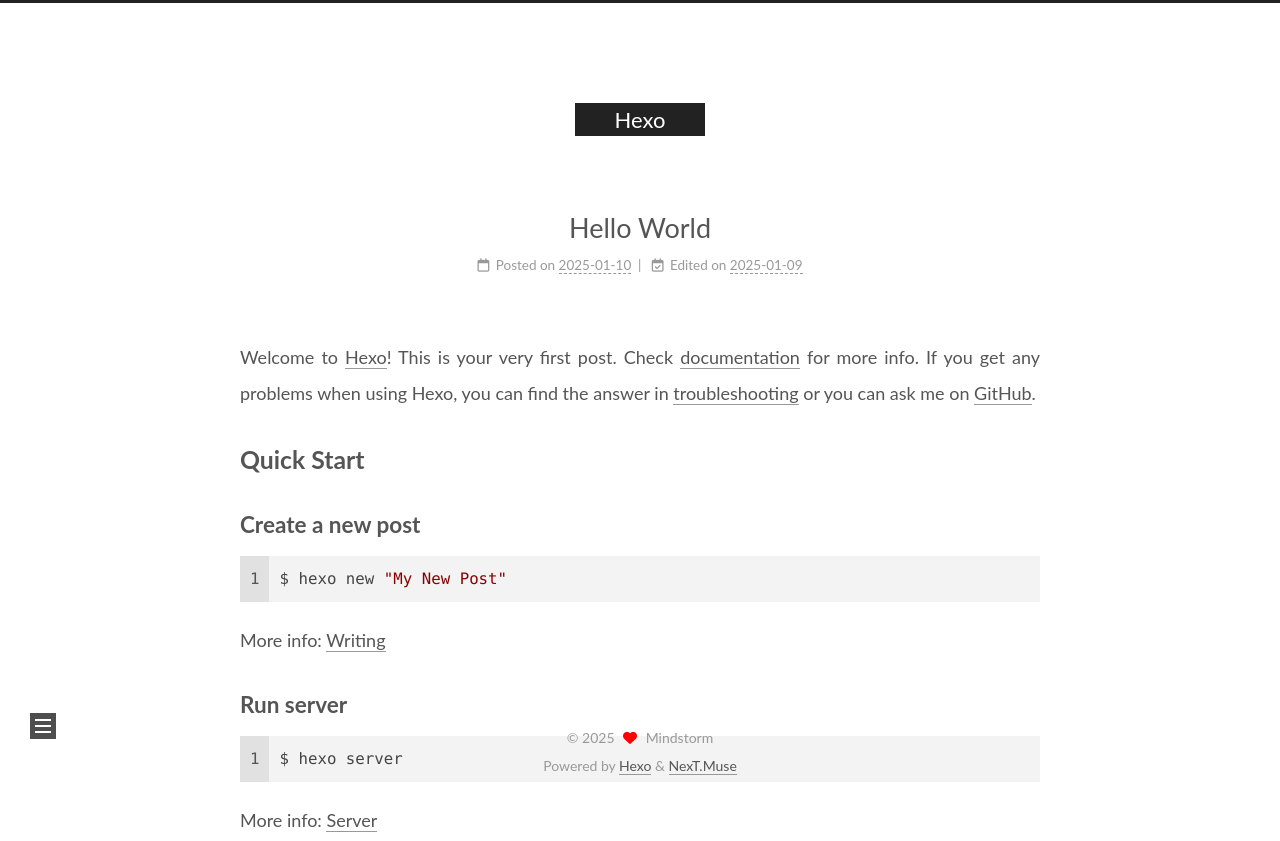
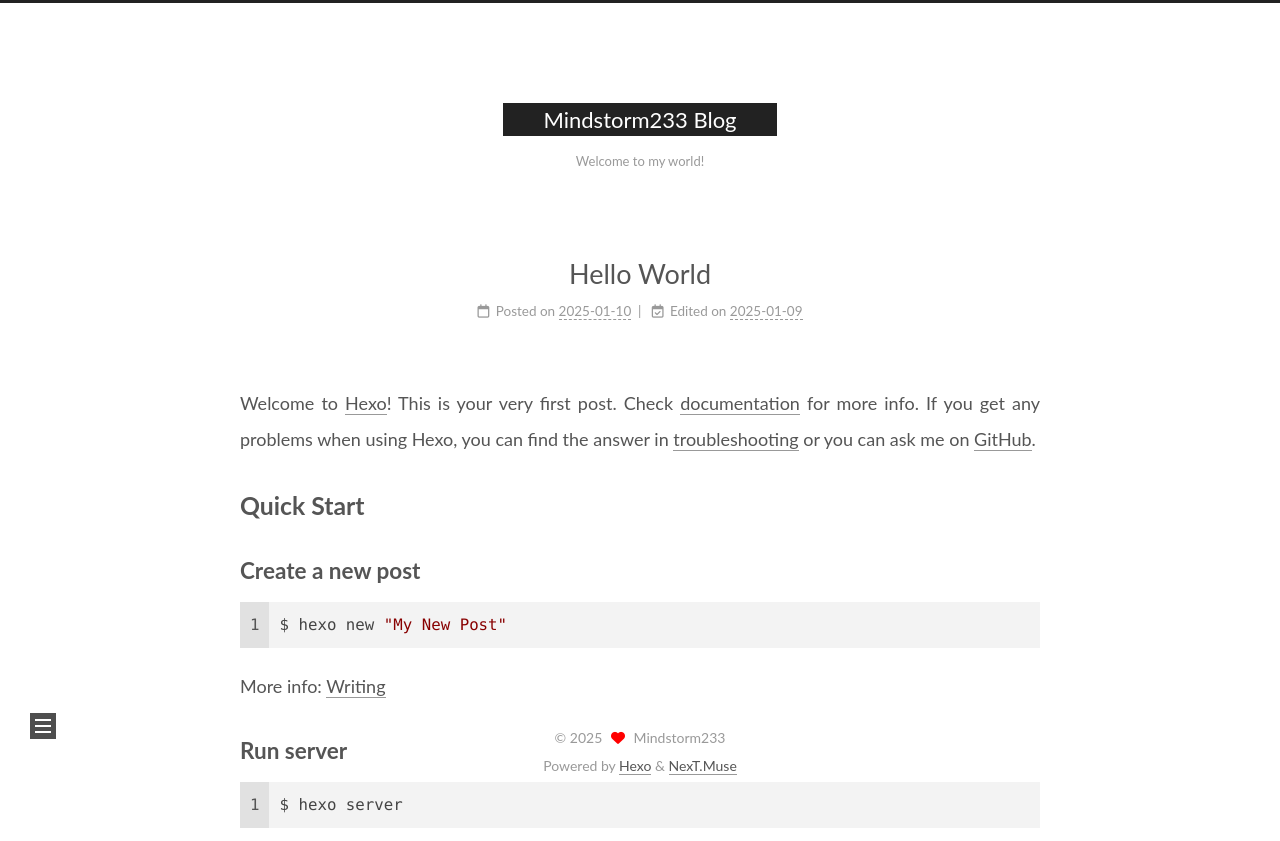
Before and after one commit to Mindstorm233/mindstorm233.github.io, a plain HTML site: page index.html in a window 1280 px wide. Shown: the top 841 px of the page. Drawn offline with nearby package versions, Linux system fonts and the light colour scheme.

Commit message:
Site updated: 2025-01-12 22:09:29

```diff
--- a/css/main.css
+++ b/css/main.css
@@ -1223,7 +1223,7 @@ pre code {
   vertical-align: middle;
 }
 .links-of-author a::before {
-  background: #e545ff;
+  background: #ddffeb;
   display: inline-block;
   margin-right: 3px;
   transform: translateY(-2px);
--- a/index.html
+++ b/index.html
@@ -17,26 +17,26 @@
 <link rel="stylesheet" href="https://cdnjs.cloudflare.com/ajax/libs/font-awesome/6.7.2/css/all.min.css" integrity="sha256-dABdfBfUoC8vJUBOwGVdm8L9qlMWaHTIfXt+7GnZCIo=" crossorigin="anonymous">
   <link rel="stylesheet" href="https://cdnjs.cloudflare.com/ajax/libs/animate.css/3.1.1/animate.min.css" integrity="sha256-PR7ttpcvz8qrF57fur/yAx1qXMFJeJFiA6pSzWi0OIE=" crossorigin="anonymous">
 
-<script class="next-config" data-name="main" type="application/json">{"hostname":"example.com","root":"/","images":"/images","scheme":"Muse","darkmode":false,"version":"8.22.0","exturl":false,"sidebar":{"position":"left","width_expanded":320,"width_dual_column":240,"display":"post","padding":18,"offset":12},"hljswrap":true,"copycode":{"enable":false,"style":null},"fold":{"enable":false,"height":500},"bookmark":{"enable":false,"color":"#222","save":"auto"},"mediumzoom":false,"lazyload":false,"pangu":false,"comments":{"style":"tabs","active":null,"storage":true,"lazyload":false,"nav":null},"stickytabs":false,"motion":{"enable":true,"async":false,"duration":200,"transition":{"menu_item":"fadeInDown","post_block":"fadeIn","post_header":"fadeInDown","post_body":"fadeInDown","coll_header":"fadeInLeft","sidebar":"fadeInUp"}},"i18n":{"placeholder":"Searching...","empty":"We didn't find any results for the search: ${query}","hits_time":"${hits} results found in ${time} ms","hits":"${hits} results found"}}</script><script src="/js/config.js"></script>
+<script class="next-config" data-name="main" type="application/json">{"hostname":"mindstorm233.github.io","root":"/","images":"/images","scheme":"Muse","darkmode":false,"version":"8.22.0","exturl":false,"sidebar":{"position":"left","width_expanded":320,"width_dual_column":240,"display":"post","padding":18,"offset":12},"hljswrap":true,"copycode":{"enable":false,"style":null},"fold":{"enable":false,"height":500},"bookmark":{"enable":false,"color":"#222","save":"auto"},"mediumzoom":false,"lazyload":false,"pangu":false,"comments":{"style":"tabs","active":null,"storage":true,"lazyload":false,"nav":null},"stickytabs":false,"motion":{"enable":true,"async":false,"duration":200,"transition":{"menu_item":"fadeInDown","post_block":"fadeIn","post_header":"fadeInDown","post_body":"fadeInDown","coll_header":"fadeInLeft","sidebar":"fadeInUp"}},"i18n":{"placeholder":"Searching...","empty":"We didn't find any results for the search: ${query}","hits_time":"${hits} results found in ${time} ms","hits":"${hits} results found"}}</script><script src="/js/config.js"></script>
 
     <meta name="description" content="Trying to be somebody">
 <meta property="og:type" content="website">
-<meta property="og:title" content="Hexo">
-<meta property="og:url" content="http://example.com/index.html">
-<meta property="og:site_name" content="Hexo">
+<meta property="og:title" content="Mindstorm233 Blog">
+<meta property="og:url" content="https://mindstorm233.github.io/index.html">
+<meta property="og:site_name" content="Mindstorm233 Blog">
 <meta property="og:description" content="Trying to be somebody">
 <meta property="og:locale" content="en_US">
-<meta property="article:author" content="Mindstorm">
+<meta property="article:author" content="Mindstorm233">
 <meta name="twitter:card" content="summary">
 
 
-<link rel="canonical" href="http://example.com/">
+<link rel="canonical" href="https://mindstorm233.github.io/">
 
 
 <script class="next-config" data-name="page" type="application/json">{"sidebar":"","isHome":true,"isPost":false,"lang":"en","comments":"","permalink":"","path":"index.html","title":""}</script>
 
 <script class="next-config" data-name="calendar" type="application/json">""</script>
-<title>Hexo</title>
+<title>Mindstorm233 Blog</title>
 
 
 
@@ -66,9 +66,10 @@
 
     <a href="/" class="brand" rel="start">
       <i class="logo-line"></i>
-      <h1 class="site-title">Hexo</h1>
+      <h1 class="site-title">Mindstorm233 Blog</h1>
       <i class="logo-line"></i>
     </a>
+      <p class="site-subtitle" itemprop="description">Welcome to my world!</p>
   </div>
 
   <div class="site-nav-right">
@@ -106,7 +107,7 @@
 
         <div class="site-overview-wrap sidebar-panel">
           <div class="site-author animated" itemprop="author" itemscope itemtype="http://schema.org/Person">
-  <p class="site-author-name" itemprop="name">Mindstorm</p>
+  <p class="site-author-name" itemprop="name">Mindstorm233</p>
   <div class="site-description" itemprop="description">Trying to be somebody</div>
 </div>
 <div class="site-state-wrap animated">
@@ -140,20 +141,20 @@
 
 
   <article itemscope itemtype="http://schema.org/Article" class="post-content" lang="">
-    <link itemprop="mainEntityOfPage" href="http://example.com/2025/01/10/hello-world/">
+    <link itemprop="mainEntityOfPage" href="https://mindstorm233.github.io/2025/01/10/hello-world/">
 
     <span hidden itemprop="author" itemscope itemtype="http://schema.org/Person">
       <meta itemprop="image" content="/images/avatar.gif">
-      <meta itemprop="name" content="Mindstorm">
+      <meta itemprop="name" content="Mindstorm233">
     </span>
 
     <span hidden itemprop="publisher" itemscope itemtype="http://schema.org/Organization">
-      <meta itemprop="name" content="Hexo">
+      <meta itemprop="name" content="Mindstorm233 Blog">
       <meta itemprop="description" content="Trying to be somebody">
     </span>
 
     <span hidden itemprop="post" itemscope itemtype="http://schema.org/CreativeWork">
-      <meta itemprop="name" content="undefined | Hexo">
+      <meta itemprop="name" content="undefined | Mindstorm233 Blog">
       <meta itemprop="description" content="">
     </span>
       <header class="post-header">
@@ -233,7 +234,7 @@
     <span class="with-love">
       <i class="fa fa-heart"></i>
     </span>
-    <span class="author" itemprop="copyrightHolder">Mindstorm</span>
+    <span class="author" itemprop="copyrightHolder">Mindstorm233</span>
   </div>
   <div class="powered-by">Powered by <a href="https://hexo.io/" rel="noopener" target="_blank">Hexo</a> & <a href="https://theme-next.js.org/muse/" rel="noopener" target="_blank">NexT.Muse</a>
   </div>
```
Also changed, not shown: 2025/01/10/hello-world/index.html (+15 -14 lines), archives/2025/01/index.html (+11 -10 lines), archives/2025/index.html (+11 -10 lines), archives/index.html (+11 -10 lines).
